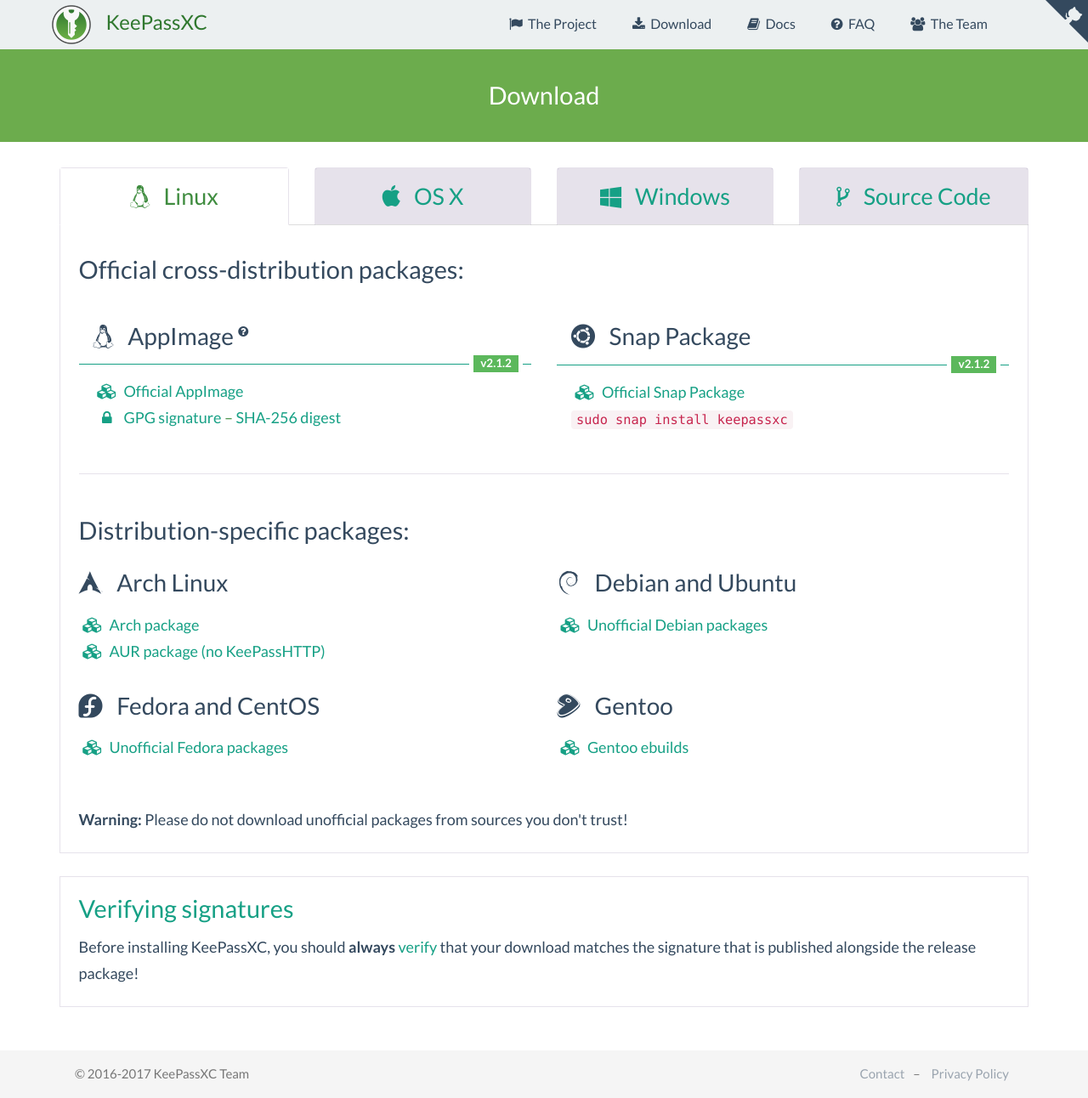
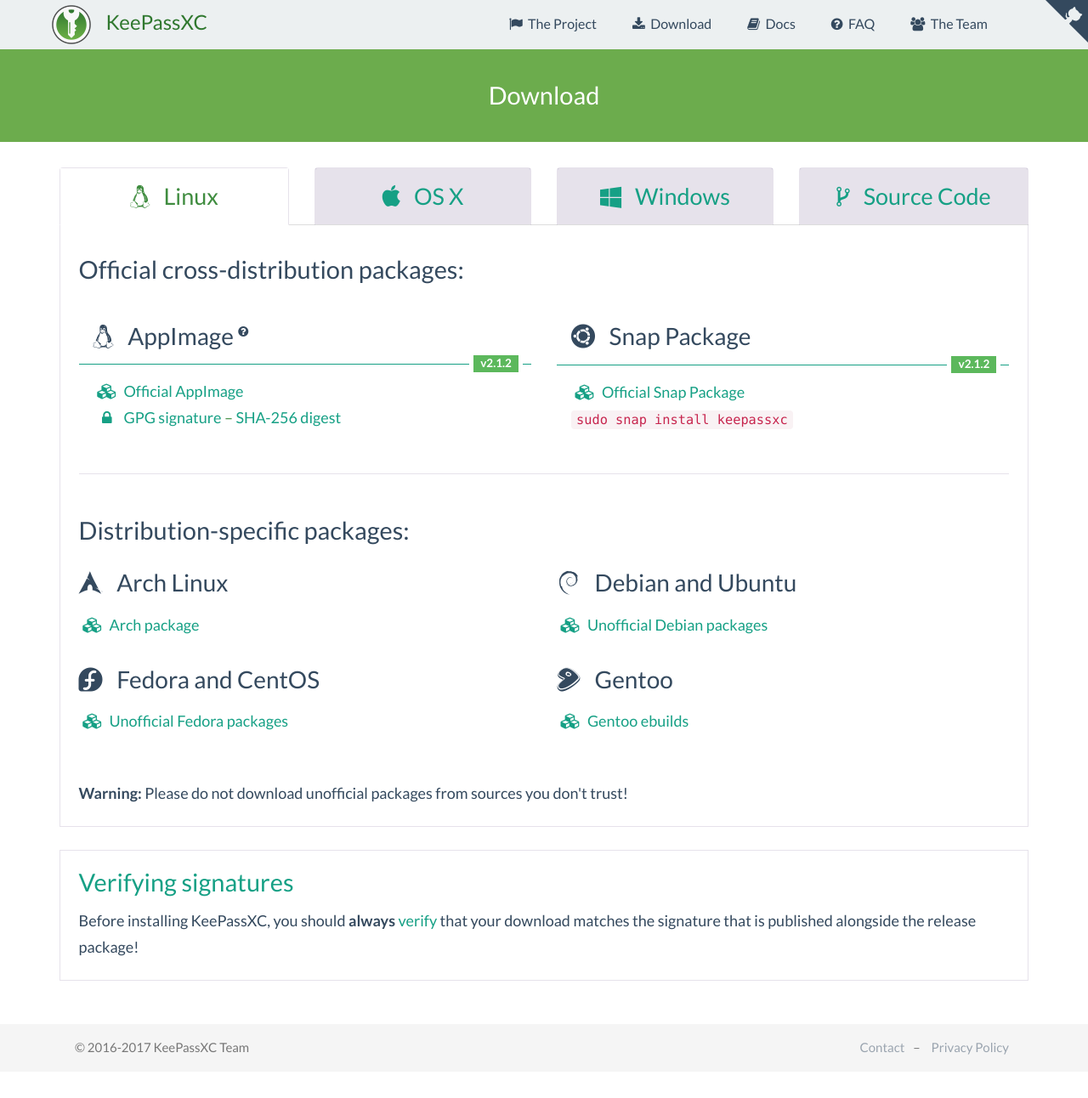
Before and after one commit to keepassxreboot/keepassxc-org, a Jekyll site: the page built from download.html, in a window 1280 px wide. Shown: the whole page at 85% size. Built offline with Jekyll 4.4.1, drawn with Linux system fonts in a browser that asks for light colours; comment, search, counter and statistics services are not loaded; after the commit the page ends 1261 px from its top, so only the background shows below that.

Commit message:
Remove dead AUR link

```diff
--- a/download.html
+++ b/download.html
@@ -85,9 +85,6 @@
                     <ul class="download-links">
                         <li class="links">
                             <a href="https://www.archlinux.org/packages/community/x86_64/keepassxc/">Arch package</a>
-                        </li>
-                        <li class="links">
-                            <a href="https://aur.archlinux.org/packages/keepassxc/">AUR package (no KeePassHTTP)</a>
                         </li>
                     </ul>
                 </div>
```
